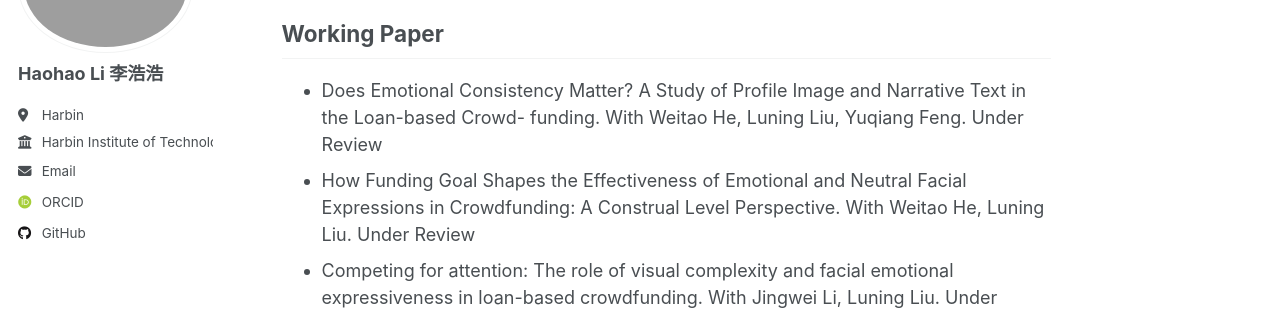
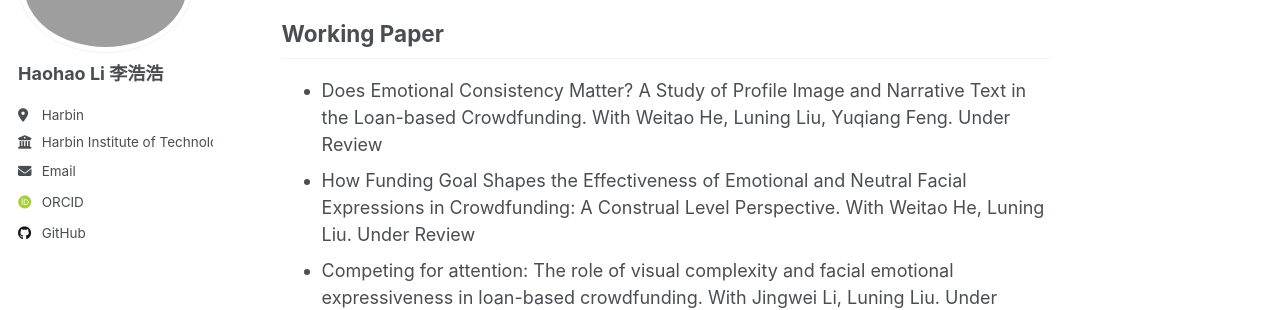
Before and after one commit to Harold9568/Harold9568.github.io, a Jekyll site: the page built from _pages/about.md, in a window 1280 px wide and 900 px high, scrolled down 1086 px. Shown: the part 180-490 px from the top of the window. Built offline with Jekyll 4.4.1, drawn with Linux system fonts in a browser that asks for light colours; some web fonts are replaced.

Commit message:
Update about.md

```diff
--- a/_pages/about.md
+++ b/_pages/about.md
@@ -42,7 +42,7 @@ Publications
 
 Working Paper
 ------
-- Does Emotional Consistency Matter?  A Study of Profile Image and Narrative Text in the Loan-based Crowd- funding. With Weitao He, Luning Liu, Yuqiang Feng. Under Review
+- Does Emotional Consistency Matter?  A Study of Profile Image and Narrative Text in the Loan-based Crowdfunding. With Weitao He, Luning Liu, Yuqiang Feng. Under Review
 - How Funding Goal Shapes the Effectiveness of Emotional and Neutral Facial Expressions in Crowdfunding: A Construal Level Perspective. With Weitao He, Luning Liu. Under Review
 - Competing for attention: The role of visual complexity and facial emotional expressiveness in loan-based crowdfunding. With Jingwei Li, Luning Liu. Under Review
 - Understanding the role of prosocial behavior in accumulating entrepreneurial capital and facilitating entrepreneurial activities. With Weitao He, Luning Liu, Yuqiang Feng. With Editor
```
